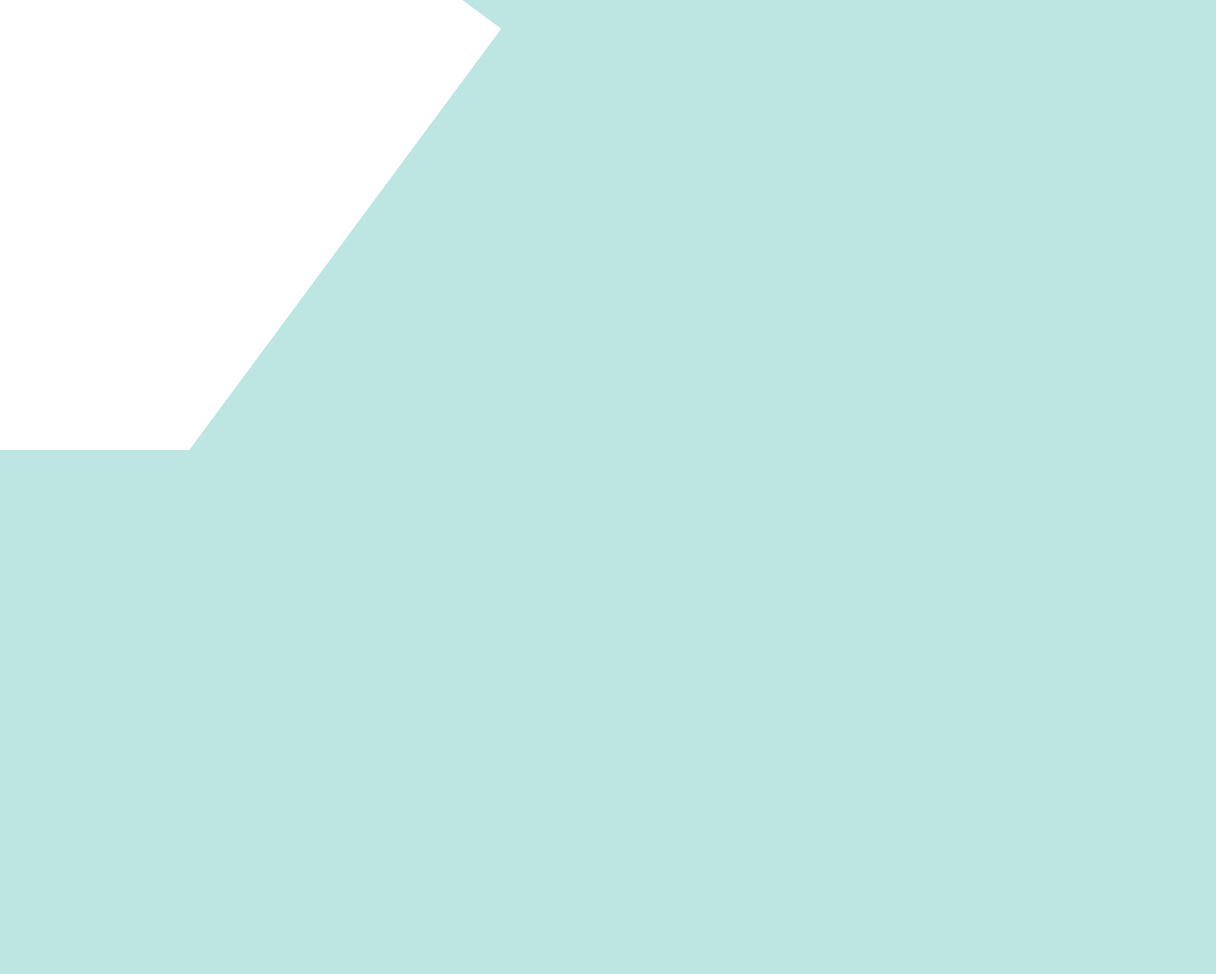
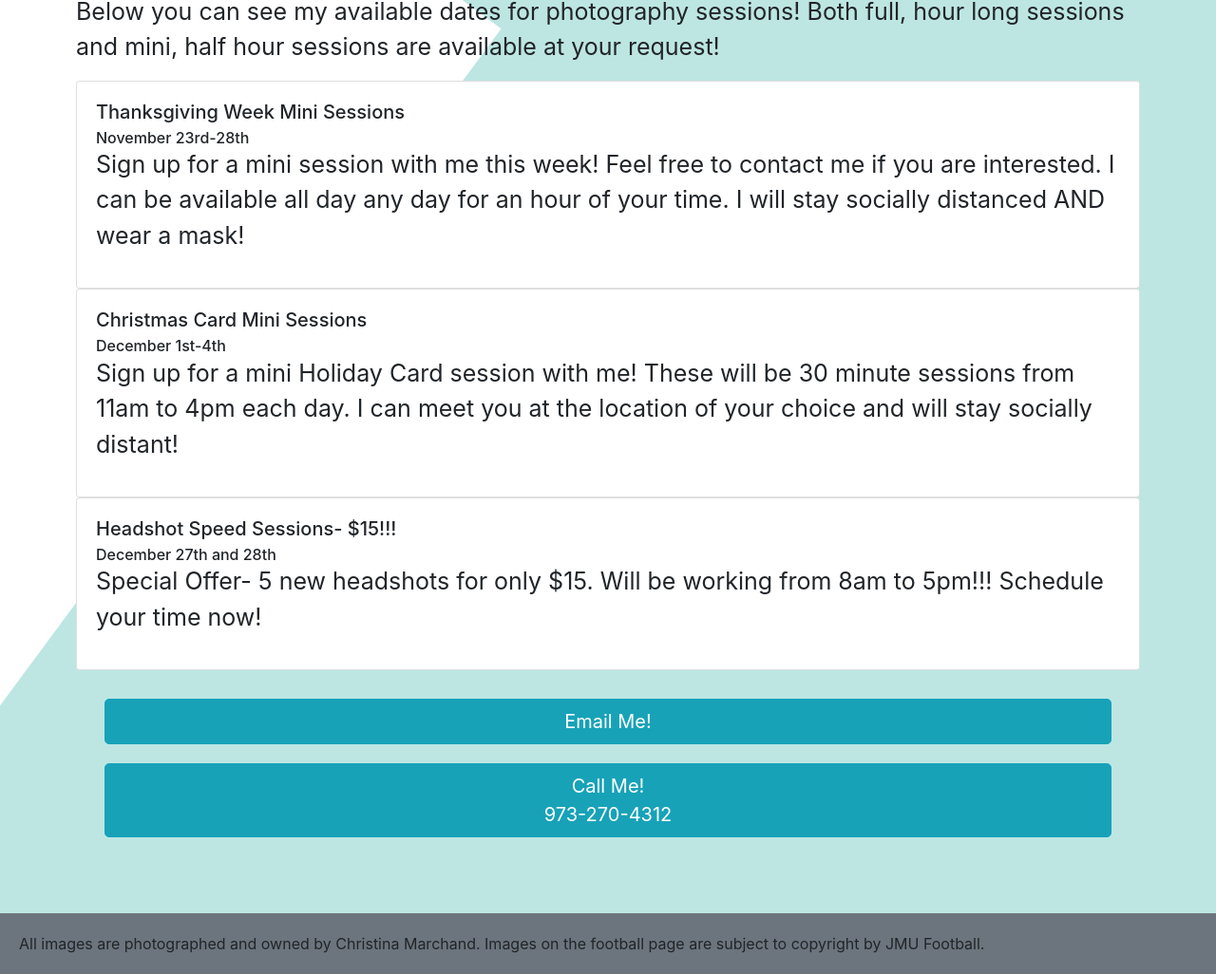
Before and after one commit to marchacs/photography, a plain HTML site: page contact.html in a window 1280 px wide. Shown: the part 326-1352 px from the top of the page at 95% size. Before the commit the page ends 800 px from the top, so only its background shows below. Drawn offline with nearby package versions, Linux system fonts and the light colour scheme.

Commit message:
added footer, cards, and button

```diff
--- a/contact.html
+++ b/contact.html
@@ -20,7 +20,7 @@
 
 	<!-- INSERT HTML PAGE CONTENT HERE -->
 
- <div>
+ <div class="main">
         <header>
             <nav class="nav navbar navbar-expand bg-secondary">
                  <img src="images/logo.png" class="img-fluid logo">
@@ -37,14 +37,53 @@
  </div>
 <div class="main">
 <div>
-        <h1> About Me! </h1>
+        <h1> Contact and Book a Session! </h1>
 </div>
 <div>
-    <p> Feel free to contact me to book a session.</p>
+    <p> Below you can see my available dates for photography sessions! Both full, hour long sessions and mini, half hour sessions are available at your request!</p>
+
+
+<div class="card">
+    <div class="card-body">
+        <h5 class="card-title">Thanksgiving Week Mini Sessions</h5>
+        <h6 class="card-subtitle"> November 23rd-28th</h6>
+        <p class="car-text"> Sign up for a mini session with me this week! Feel free to contact me if you are interested. I can be available all day any day for an hour of your time. I will stay socially distanced AND wear a mask!</p>
+
+    </div>
+    </div>
+
+<div class="card">
+    <div class="card-body">
+        <h5 class="card-title">Christmas Card Mini Sessions</h5>
+        <h6 class="card-subtitle"> December 1st-4th</h6>
+        <p class="car-text"> Sign up for a mini Holiday Card session with me! These will be 30 minute sessions from 11am to 4pm each day. I can meet you at the location of your choice and will stay socially distant!</p>
+
+    </div>
+    </div>
+
+<div class="card">
+    <div class="card-body">
+        <h5 class="card-title"> Headshot Speed Sessions- $15!!!</h5>
+        <h6 class="card-subtitle"> December 27th and 28th </h6>
+        <p class="car-text"> Special Offer- 5 new headshots for only $15. Will be working from 8am to 5pm!!! Schedule your time now! </p>
+
+    </div>
+    </div>
 
 
 </div>
+ <section>
+    <div class="email">
+    <a href = "mailto: christinasmarchand@gmail.com"><button type="button" class="btn btn-info btn-lg text-center btn-block">Email Me!</button></a>
 </div>
+    <div class="call">
+ <a href="tel:9732704312"><button type="button" class="btn btn-info btn-lg text-center btn-block">Call Me!<br/>973-270-4312</button></a>
+        </div>
+    </section>
+
+</div>
+
+<footer class="bg-secondary">All images are photographed and owned by Christina Marchand. Images on the football page are subject to copyright by JMU Football. </footer>
 		<!-- jQuery and Bootstrap links - do not delete! -->
 		<script src="https://code.jquery.com/jquery-3.4.1.slim.min.js" integrity="sha384-J6qa4849blE2+poT4WnyKhv5vZF5SrPo0iEjwBvKU7imGFAV0wwj1yYfoRSJoZ+n" crossorigin="anonymous"></script>
 		<script src="js/bootstrap.bundle.min.js"></script>
--- a/styles.css
+++ b/styles.css
@@ -6,11 +6,13 @@ nav{font-family: 'Julius Sans One', sans-serif;
     }
 .main{padding-right: 80px;
     padding-left:80px;
-    padding-top:50px;}
+    padding-top:50px;
+padding-bottom:50px;}
 
 body{background-color: #BDE6E3;
         background-image: url(images/back.jpg);
         background-repeat: no-repeat;
+
         }
 .logo{width:10%;}
 
@@ -20,3 +22,12 @@ bryne2{width:50%}
     width:100%;}
 
 p{font-size: 25px;}
+
+footer{padding: 20px;}
+
+section{padding:20px;}
+
+.call{padding:10px;}
+.email{padding: 10px;}
+
+card{padding:15px;}
```
Also changed, not shown: family.html (+1 -0 lines), football.html (+2 -0 lines), graduation.html (+1 -0 lines), index.html (+6 -1 lines).
